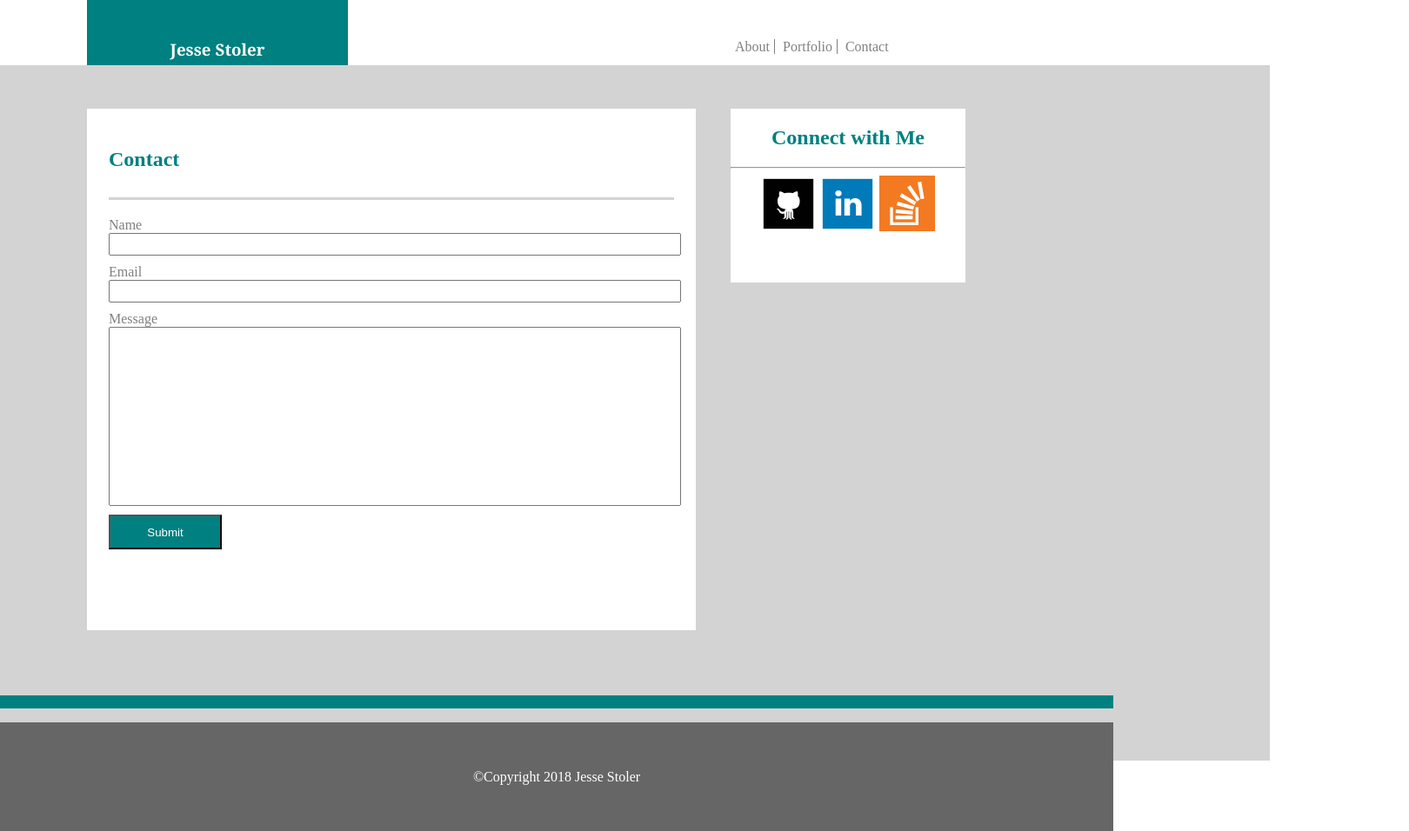
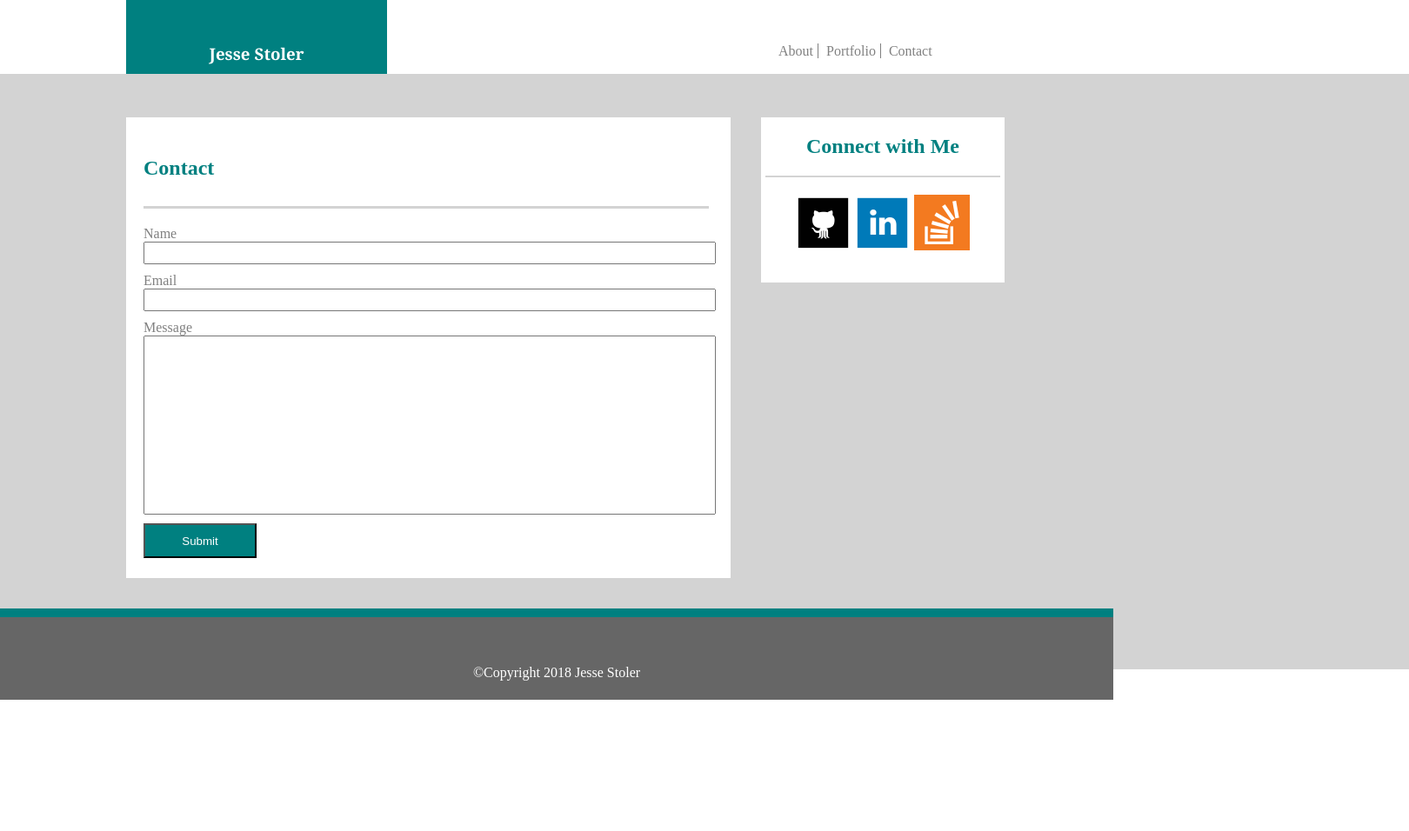
Before and after one commit to jessestoler/Basic-Portfolio, a plain HTML site: page contact.html in a window 1280 px wide. Shown: the whole page at 87% size, 1620 px wide, since content can reach past the window. After the commit the page ends 821 px from the top, so only its background shows below. Drawn offline with Linux system fonts and the light colour scheme.

Commit message:
almost done

```diff
--- a/contact.html
+++ b/contact.html
@@ -7,27 +7,31 @@
     <style>
        a       {text-decoration: none;}
 
-    body {margin: 0 auto;}
+    body    {height: 820px;
+            margin: 0 auto;}
 
-    footer {position: absolute;
-            top: 800px;
+    footer  {height: 105px;
+            position: absolute;
+            top: 700px;
             width: 100%;}
 
-    form {
-        margin-top: 20px;}
+    form    {margin-top: 20px;}
 
     #gray   {background-color: #666666;
             color: white;
-            height: 125px;
-            line-height: 125px;
-            text-align: center;}
+            height: 95px;
+            line-height: 95px;
+            position: absolute;
+            text-align: center;
+            top: 10px;
+            width: 100%;}
 
     header {background-color: white;
-            height: 75px;
-            line-height: 75px;
+            height: 85px;
+            line-height: 85px;
             padding-right: 115px;}
 
-    input {height: 20px;
+    input   {height: 20px;
             margin-bottom: 10px;
             width: 100%;}
 
@@ -36,64 +40,75 @@
                         height: 40px;
                         width: 20%;}
 
-    #links {float: right;
-            left: 800px;
+    #links      {float: right;
+                left: 850px;
                 position: absolute;}
 
-    #links a {border-right: 1px solid gray;
+    #links a    {border-right: 1px solid gray;
                 color: gray;
                 padding-left: 5px;
                 padding-right: 5px;}
 
     #links a:nth-child(3) {border: none;}
 
-    #main {background-color: white;
+    #main       {background-color: white;
                 color: gray;
                 float: left;
-            height: 600px;
-            padding-left: 25px;
+                height: 530px;
+                padding-left: 20px;
                 padding-right: 25px;
                 width: 650px;}
 
-    #main h2 {color: teal;
-                padding-bottom: 30px;
+    #main h2    {border-bottom: 3px solid lightgray;
+                color: teal;
                 margin-top: 45px;
-                border-bottom: 3px solid lightgray;}
+                padding-bottom: 30px;}
 
-    #main img {float: left;}
+    #main img   {height: 140px;
+                padding-bottom: 5px;
+                padding-right: 10px;
+                width: 180px;}
 
-    #main p {float: right;}
+    #mainLeft   {float: left;}
 
-    #message {height: 200px;}
+    #main p     {font-family: 'Arial', 'Helvetica Neue', Helvetica, sans-serif;}
 
-    #myName {background-color: teal;
+    #mainRight  {float: right;}
+
+    #message    {height: 200px;}
+
+    #myName     {background-color: teal;
                 color: white;
                 float: left;
                 font-family: "Georgia", Times, Times New Roman, serif;
-            height: 75px;
-
-            margin-left: 100px;
+                height: 85px;
+                line-height: 85px;
+                margin-left: 145px;
                 text-align: center;
                 width: 300px;}
 
-    #sidebar {background-color: white;
+    #sidebar    {background-color: white;
                 color: teal;
                 float: right;
-            height: 200px;
+                height: 190px;
                 left: -250px;
+                padding-left: 5px;
+                padding-right: 5px;
                 position: relative;
                 text-align: center;
                 width: 270px;}
 
-    #teal {background-color: teal;
+    #sidebar h2     {border-bottom: 2px solid lightgray;
+                    padding-bottom: 20px;}
 
-            height: 15px;}
+    #teal       {background-color: teal;
+                height: 10px;}
 
     #wrapper    {background-color: lightgray;
-            height: 750px;
+                height: 635px;
+                padding-left: 145px;
+                padding-right: 215px;
                 padding-top: 50px;
-            padding-left: 100px;
-            padding-right: 100px;
                 position: absolute;
                 width: 1260px;}
 
@@ -132,7 +147,6 @@
  </div>
 <div id="sidebar">
 <h2>Connect with Me</h2>
-<hr>
 <a href="https://github.com/jessestoler"><img src="assets/images/github.png"></a>
 <a href="https://www.linkedin.com/in/jesse-stoler-540a6268/"><img src="assets/images/linkedin.png"></a>
 <a href="https://stackoverflow.com/users/9248905/j-sto?tab=profile"><img src="assets/images/stackOverflow.png"></a>
```
Also changed, not shown: index.html (+10 -7 lines), portfolio.html (+13 -4 lines). Lines whose indentation alone changed are shown as unchanged.
